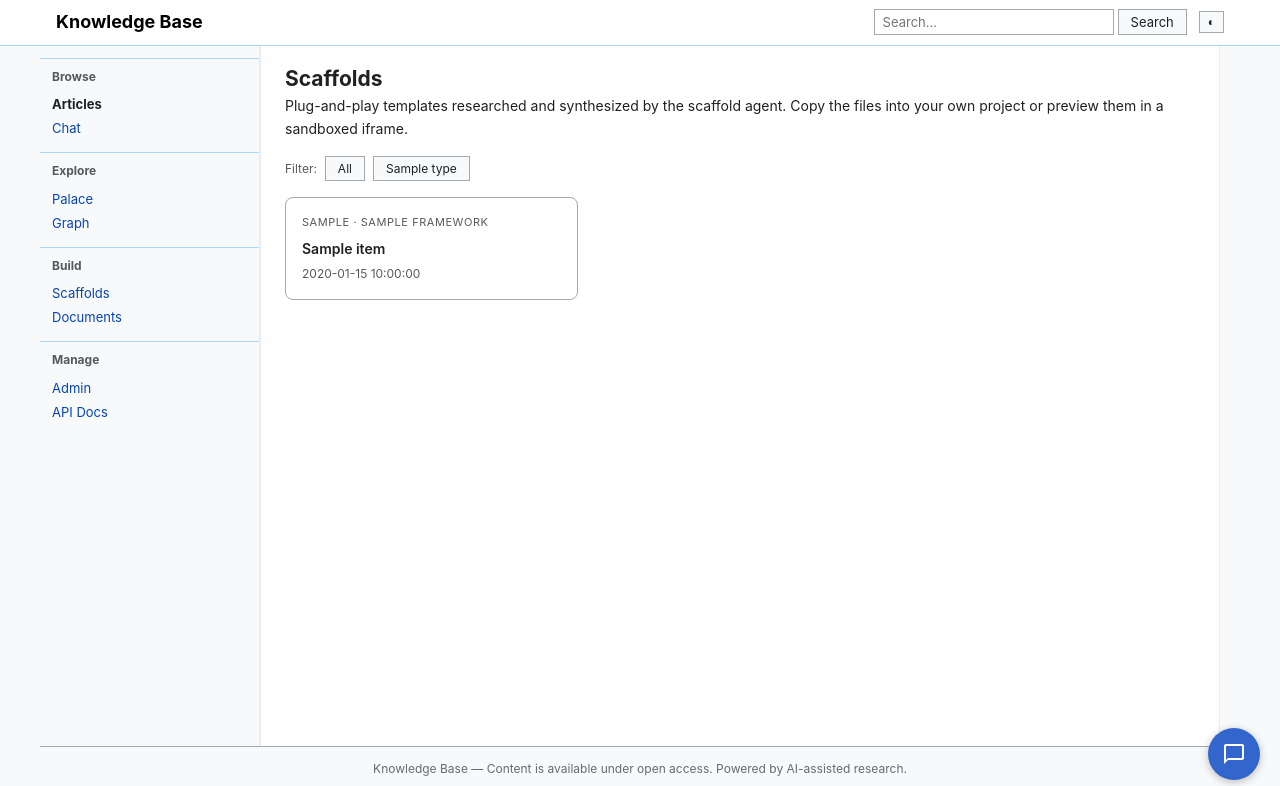
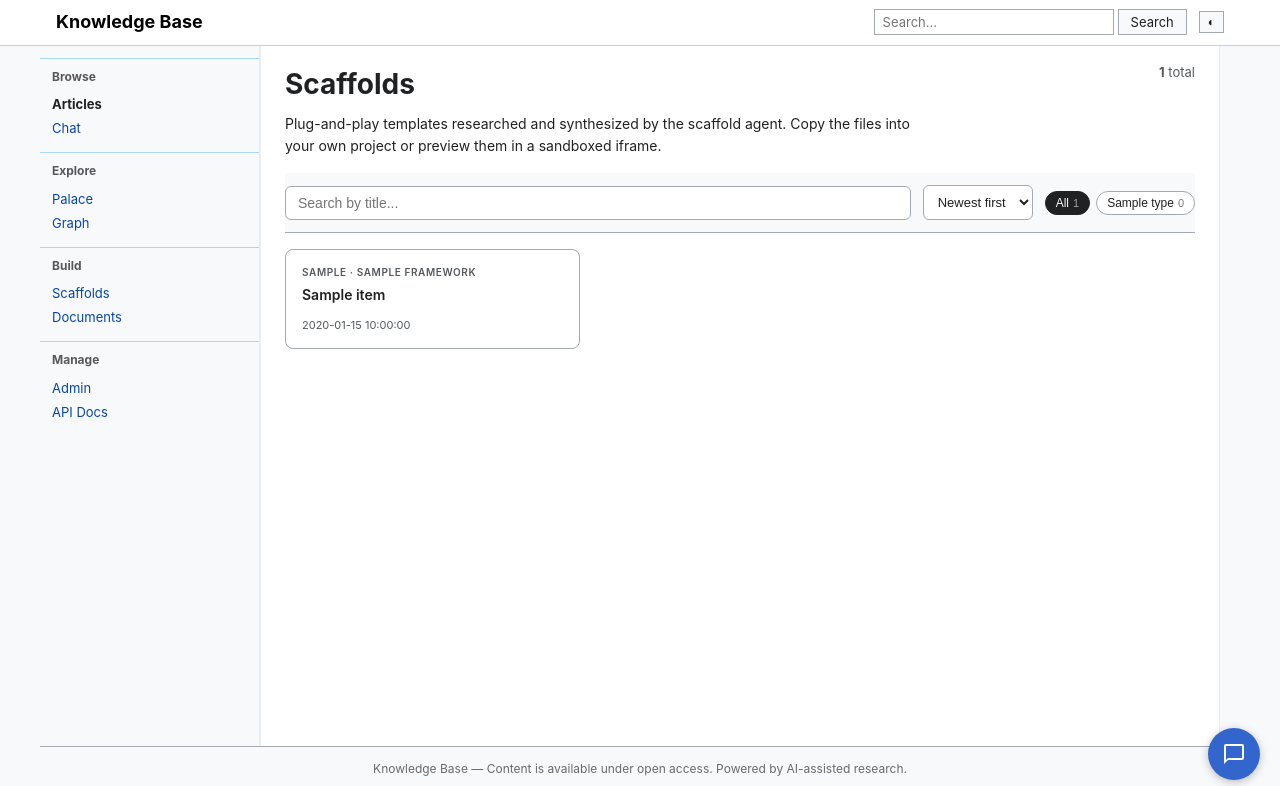
Before and after one commit to ghndrx/wikidelve, a Python web app: template templates/scaffolds_browse.html in a window 1280 px wide. Shown: the top 786 px of the page. Run offline with Jinja, Linux system fonts and the light colour scheme; the template is opened without the code that fills it: most values are stand-ins (such as "Sample title", 1, 10 or a date in 2020); some libraries are stand-ins or nearby versions.

Commit message:
Scaffolds browse: real card grid + search + sort + filter counts
User screenshot showed the browse was unusable: cards lost their
grid layout (inline display:grid wasn't taking effect — possibly
overridden somewhere downstream), no way to search 20+ scaffolds,
no sort options, no per-type counts so you can't tell at a glance
how many landing-pages vs dashboards exist.

  - All styling moved from inline style attributes to a real
    <style> block. Avoids the silent-override class of bug.
  - Sticky toolbar with: search input (filters by title in real
    time), sort select (newest / oldest / A→Z / Z→A), filter pills
    with per-type counts.
  - Cards have proper hover state (border + 1px lift) so they
    feel clickable.
  - Total-count chip top right updates as you filter.
  - 'No scaffolds match' empty state when filters return zero.
  - Empty-KB state preserved for first-run.

Doesn't touch the data model or routes — pure template + tiny
client-side JS for sort/filter/search. All DOM reads via dataset,
no innerHTML for any user data (the security hook would catch it
otherwise).

```diff
--- a/templates/scaffolds_browse.html
+++ b/templates/scaffolds_browse.html
@@ -3,62 +3,290 @@
 {% block title %}Scaffolds{% endblock %}
 
 {% block content %}
-<section class="wiki-article">
-    <header class="article-header">
+<style nonce="{{ csp_nonce() }}">
+.scf-page-head {
+    display: flex;
+    justify-content: space-between;
+    align-items: flex-start;
+    gap: 24px;
+    margin-bottom: 16px;
+}
+.scf-page-head h1 { margin: 0 0 6px 0; }
+.scf-page-head p { color: var(--color-text-secondary); margin: 0; max-width: 640px; }
+
+.scf-toolbar {
+    position: sticky;
+    top: 0;
+    z-index: 5;
+    background: var(--color-bg);
+    padding: 12px 0;
+    border-bottom: 1px solid var(--color-border);
+    margin-bottom: 16px;
+    display: flex;
+    flex-wrap: wrap;
+    gap: 12px;
+    align-items: center;
+}
+.scf-search {
+    flex: 1 1 240px;
+    min-width: 200px;
+    padding: 8px 12px;
+    border: 1px solid var(--color-border);
+    border-radius: 6px;
+    background: var(--color-surface);
+    color: var(--color-text);
+    font-size: 14px;
+}
+.scf-sort {
+    padding: 8px 10px;
+    border: 1px solid var(--color-border);
+    border-radius: 6px;
+    background: var(--color-surface);
+    color: var(--color-text);
+    font-size: 13px;
+}
+.scf-filters {
+    display: flex;
+    flex-wrap: wrap;
+    gap: 6px;
+}
+.scf-filter {
+    padding: 4px 10px;
+    border: 1px solid var(--color-border);
+    border-radius: 999px;
+    background: var(--color-surface);
+    color: var(--color-text);
+    font-size: 12px;
+    cursor: pointer;
+    transition: background 0.1s;
+}
+.scf-filter:hover { background: var(--color-surface-alt); }
+.scf-filter.active {
+    background: var(--color-text);
+    color: var(--color-bg);
+    border-color: var(--color-text);
+}
+.scf-filter-count {
+    margin-left: 4px;
+    opacity: 0.6;
+    font-size: 11px;
+}
+
+.scf-section {
+    margin-bottom: 32px;
+}
+.scf-section-head {
+    display: flex;
+    align-items: baseline;
+    justify-content: space-between;
+    padding: 8px 0;
+    border-bottom: 1px solid var(--color-border);
+    margin-bottom: 12px;
+}
+.scf-section-title {
+    font-size: 13px;
+    text-transform: uppercase;
+    letter-spacing: 0.08em;
+    color: var(--color-text-muted);
+    font-weight: 600;
+    margin: 0;
+}
+.scf-section-count {
+    font-size: 12px;
+    color: var(--color-text-muted);
+}
+
+.scf-grid {
+    display: grid;
+    grid-template-columns: repeat(auto-fill, minmax(260px, 1fr));
+    gap: 12px;
+}
+.scf-card {
+    display: flex;
+    flex-direction: column;
+    padding: 14px 16px;
+    border: 1px solid var(--color-border);
+    border-radius: 8px;
+    background: var(--color-surface);
+    text-decoration: none;
+    color: inherit;
+    transition: border-color 0.1s, transform 0.1s;
+}
+.scf-card:hover {
+    border-color: var(--color-text);
+    transform: translateY(-1px);
+}
+.scf-card-meta {
+    font-size: 10px;
+    text-transform: uppercase;
+    letter-spacing: 0.06em;
+    color: var(--color-text-muted);
+    margin-bottom: 6px;
+    font-weight: 600;
+}
+.scf-card-title {
+    font-weight: 600;
+    font-size: 14px;
+    line-height: 1.3;
+    margin: 0 0 6px 0;
+    color: var(--color-text);
+}
+.scf-card-foot {
+    font-size: 11px;
+    color: var(--color-text-muted);
+    margin-top: auto;
+    padding-top: 6px;
+    display: flex;
+    gap: 8px;
+}
+.scf-card-foot .scf-dot { opacity: 0.4; }
+
+.scf-empty {
+    padding: 48px 24px;
+    text-align: center;
+    color: var(--color-text-muted);
+    border: 1px dashed var(--color-border);
+    border-radius: 8px;
+}
+
+.scf-no-results {
+    padding: 24px;
+    text-align: center;
+    color: var(--color-text-muted);
+    font-size: 14px;
+}
+</style>
+
+<div class="scf-page-head">
+    <div>
         <h1>Scaffolds</h1>
-        <p style="color: var(--color-text-secondary);">
-            Plug-and-play templates researched and synthesized by the scaffold agent.
-            Copy the files into your own project or preview them in a sandboxed iframe.
-        </p>
-    </header>
+        <p>Plug-and-play templates researched and synthesized by the scaffold agent. Copy the files into your own project or preview them in a sandboxed iframe.</p>
+    </div>
+    <div style="font-size: 13px; color: var(--color-text-muted); white-space: nowrap;">
+        <strong id="scf-total-count">{{ items|length }}</strong> total
+    </div>
+</div>
 
-    <div style="margin: 16px 0; display: flex; gap: 8px; flex-wrap: wrap; align-items: center;">
-        <label style="font-size: 12px; color: var(--color-text-muted);">Filter:</label>
-        <button class="wiki-btn scaffold-filter active" data-type="all" style="font-size: 12px;">All</button>
+<div class="scf-toolbar">
+    <input type="search" class="scf-search" id="scf-search" placeholder="Search by title..." />
+    <select class="scf-sort" id="scf-sort">
+        <option value="newest">Newest first</option>
+        <option value="oldest">Oldest first</option>
+        <option value="alpha">A → Z</option>
+        <option value="alpha-rev">Z → A</option>
+    </select>
+    <div class="scf-filters" id="scf-filters">
+        <button class="scf-filter active" data-type="all">All<span class="scf-filter-count" id="scf-count-all">{{ items|length }}</span></button>
         {% for t in types %}
-        <button class="wiki-btn scaffold-filter" data-type="{{ t }}" style="font-size: 12px;">{{ t }}</button>
+        <button class="scf-filter" data-type="{{ t }}">{{ t }}<span class="scf-filter-count" id="scf-count-{{ t }}">0</span></button>
         {% endfor %}
     </div>
+</div>
 
-    <div id="scaffold-grid" style="display: grid; grid-template-columns: repeat(auto-fill, minmax(280px, 1fr)); gap: 16px; margin-top: 16px;">
+{% if items %}
+<div id="scf-sections">
+    {# Server renders one big grid; client-side regroups by type when filter changes. #}
+    <div class="scf-section" data-section="all">
+        <div class="scf-grid" id="scf-grid">
             {% for s in items %}
-        <a href="/scaffolds/{{ kb }}/{{ s.slug }}" class="scaffold-card" data-type="{{ s.scaffold_type }}"
-           style="display: block; padding: 16px; border: 1px solid var(--color-border); border-radius: 8px; background: var(--color-surface); text-decoration: none; color: inherit;">
-            <div style="font-size: 11px; text-transform: uppercase; letter-spacing: 0.05em; color: var(--color-text-muted); margin-bottom: 6px;">
-                {{ s.scaffold_type }} · {{ s.framework }}
-            </div>
-            <div style="font-weight: 600; margin-bottom: 4px;">{{ s.title }}</div>
-            <div style="font-size: 12px; color: var(--color-text-muted);">
-                {{ s.created }}
+            <a href="/scaffolds/{{ kb }}/{{ s.slug }}" class="scf-card" data-type="{{ s.scaffold_type }}" data-title-lower="{{ s.title|lower }}" data-created="{{ s.created or '' }}">
+                <div class="scf-card-meta">{{ s.scaffold_type }} · {{ s.framework }}</div>
+                <div class="scf-card-title">{{ s.title }}</div>
+                <div class="scf-card-foot">
+                    <span>{{ s.created }}</span>
+                    {% if s.preview_type %}<span class="scf-dot">·</span><span>{{ s.preview_type }}</span>{% endif %}
                 </div>
             </a>
+            {% endfor %}
+        </div>
+    </div>
+</div>
+<div class="scf-no-results" id="scf-no-results" style="display: none;">
+    No scaffolds match your filters.
+</div>
 {% else %}
-        <div style="grid-column: 1 / -1; padding: 32px; text-align: center; color: var(--color-text-muted); border: 1px dashed var(--color-border); border-radius: 8px;">
+<div class="scf-empty">
     <p>No scaffolds yet for KB <code>{{ kb }}</code>.</p>
     <p style="font-size: 13px; margin-top: 8px;">
-                Create one via
-                <code>POST /api/scaffolds/{{ kb }}/create</code>
-                with <code>{topic, scaffold_type}</code>.
+        Create one via <code>POST /api/scaffolds/{{ kb }}/create</code> with <code>{topic, scaffold_type}</code>.
     </p>
 </div>
-        {% endfor %}
-    </div>
-</section>
+{% endif %}
 
 <script nonce="{{ csp_nonce() }}">
 (function() {
-    var buttons = document.querySelectorAll('.scaffold-filter');
-    var cards = document.querySelectorAll('.scaffold-card');
-    buttons.forEach(function(btn) {
+    var grid = document.getElementById('scf-grid');
+    if (!grid) return;
+    var cards = Array.prototype.slice.call(grid.children);
+    var search = document.getElementById('scf-search');
+    var sort = document.getElementById('scf-sort');
+    var filterButtons = document.querySelectorAll('.scf-filter');
+    var noResults = document.getElementById('scf-no-results');
+    var totalCount = document.getElementById('scf-total-count');
+
+    var state = { type: 'all', q: '', sort: 'newest' };
+
+    // Populate per-type counts in filter buttons.
+    var typeCounts = {};
+    cards.forEach(function(c) {
+        var t = c.dataset.type || 'other';
+        typeCounts[t] = (typeCounts[t] || 0) + 1;
+    });
+    Object.keys(typeCounts).forEach(function(t) {
+        var el = document.getElementById('scf-count-' + t);
+        if (el) el.textContent = typeCounts[t];
+    });
+
+    function compareCards(a, b) {
+        var ad = a.dataset.created || '';
+        var bd = b.dataset.created || '';
+        var at = a.dataset.titleLower || '';
+        var bt = b.dataset.titleLower || '';
+        switch (state.sort) {
+            case 'oldest':   return ad < bd ? -1 : ad > bd ? 1 : 0;
+            case 'alpha':    return at < bt ? -1 : at > bt ? 1 : 0;
+            case 'alpha-rev':return at < bt ? 1 : at > bt ? -1 : 0;
+            case 'newest':
+            default:         return ad < bd ? 1 : ad > bd ? -1 : 0;
+        }
+    }
+
+    function render() {
+        var visible = 0;
+        // Sort cards in place.
+        cards.slice().sort(compareCards).forEach(function(c) {
+            grid.appendChild(c); // re-append in sorted order
+            var matchType = state.type === 'all' || c.dataset.type === state.type;
+            var matchQuery = !state.q || c.dataset.titleLower.indexOf(state.q) !== -1;
+            if (matchType && matchQuery) {
+                c.style.display = '';
+                visible++;
+            } else {
+                c.style.display = 'none';
+            }
+        });
+        if (totalCount) totalCount.textContent = visible;
+        if (noResults) noResults.style.display = visible === 0 ? '' : 'none';
+    }
+
+    search.addEventListener('input', function() {
+        state.q = search.value.trim().toLowerCase();
+        render();
+    });
+    sort.addEventListener('change', function() {
+        state.sort = sort.value;
+        render();
+    });
+    filterButtons.forEach(function(btn) {
         btn.addEventListener('click', function() {
-            var t = btn.dataset.type;
-            buttons.forEach(function(b) { b.classList.remove('active'); });
+            filterButtons.forEach(function(b) { b.classList.remove('active'); });
             btn.classList.add('active');
-            cards.forEach(function(c) {
-                c.style.display = (t === 'all' || c.dataset.type === t) ? '' : 'none';
+            state.type = btn.dataset.type;
+            render();
         });
     });
-    });
+
+    render();
 })();
 </script>
 {% endblock %}
```
Lines whose indentation alone changed are shown as unchanged.
